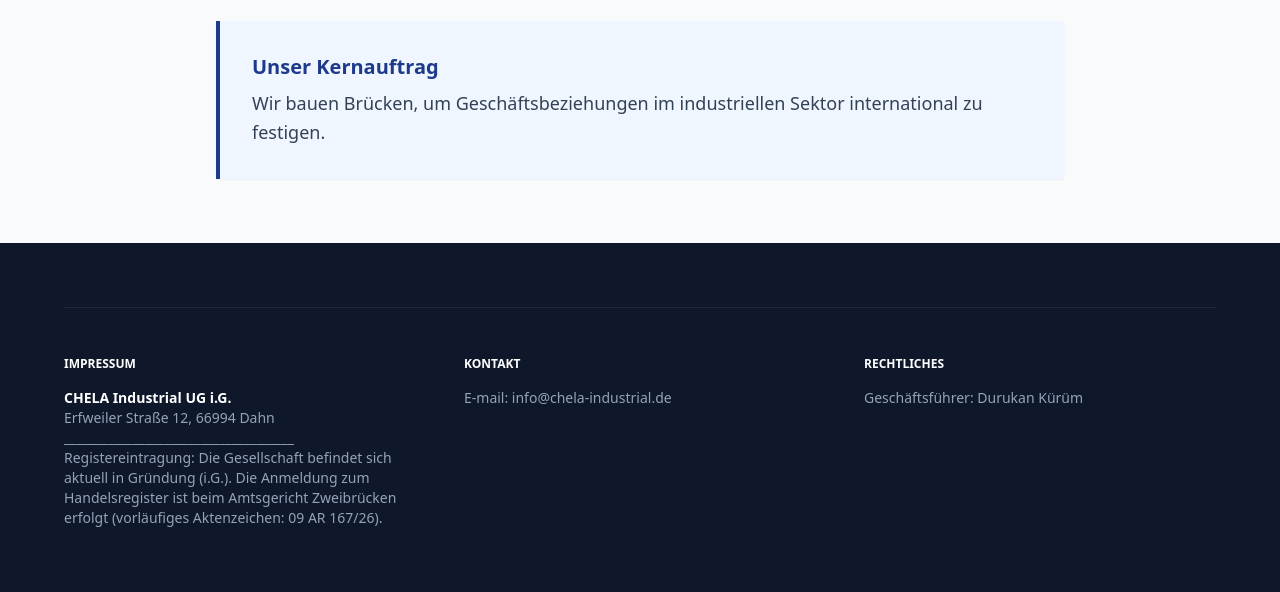
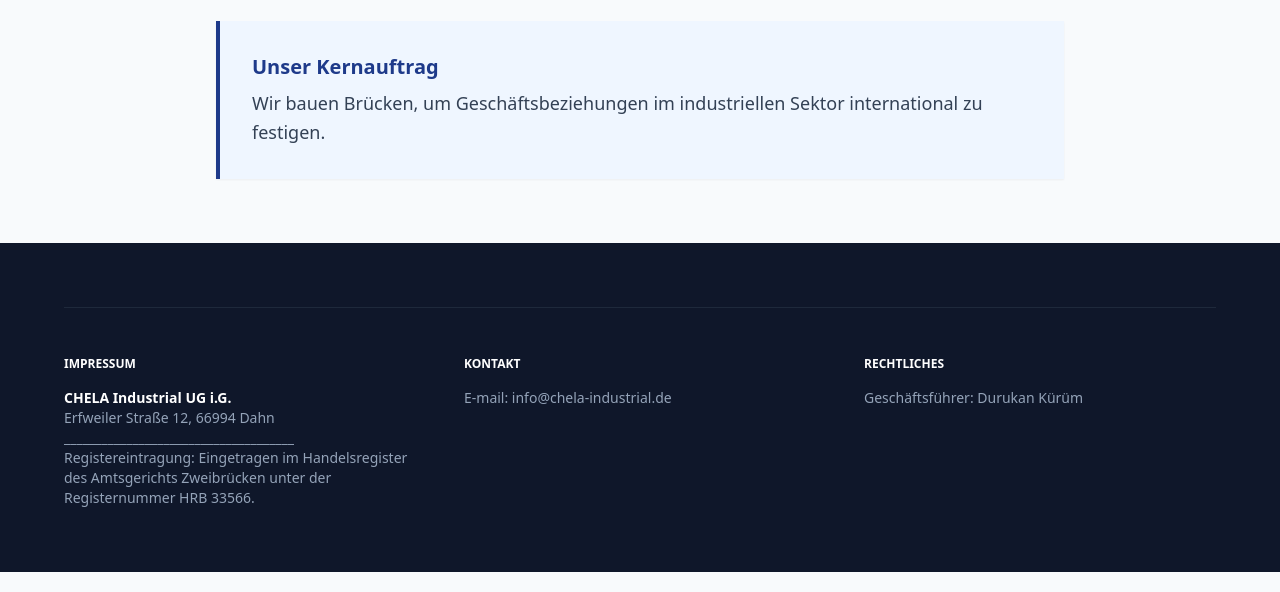
Before and after one commit to chela-industrial/website, a plain HTML site: page about/index.html in a window 1280 px wide. Shown: the part 442-1034 px from the top of the page. Drawn offline with nearby package versions, Linux system fonts and the light colour scheme.

Commit message:
footer update

```diff
--- a/about/index.html
+++ b/about/index.html
@@ -75,7 +75,7 @@
                 <p class="text-white font-bold">CHELA Industrial UG i.G.</p>
                 <p>Erfweiler Straße 12, 66994 Dahn</p>
                 <p>_____________________________________</p>
-                <p>Registereintragung: Die Gesellschaft befindet sich aktuell in Gründung (i.G.). Die Anmeldung zum Handelsregister ist beim Amtsgericht Zweibrücken erfolgt (vorläufiges Aktenzeichen: 09 AR 167/26).</p>
+                <p>Registereintragung: Eingetragen im Handelsregister des Amtsgerichts Zweibrücken unter der Registernummer HRB 33566.</p>
 
             </div>
             <div>
```
Also changed, not shown: index.html (+1 -1 lines).
